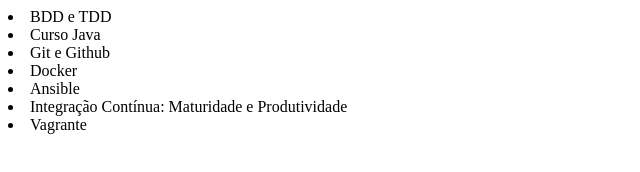
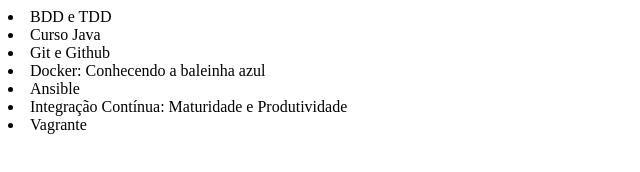
Before and after one commit to LuisHenriqueSa/lista-cursos-alura-versao2, a plain HTML site: page index.html in a window 1280 px wide. Shown: the whole page, without its empty margins (0-640 px from the left). Drawn offline with Linux system fonts and the light colour scheme.

Commit message:
Corrigindo o bug do docker

```diff
--- a/index.html
+++ b/index.html
@@ -11,7 +11,7 @@
         <li>BDD e TDD</li>
         <li>Curso Java</li>
         <li>Git e Github</li>
-        <li>Docker</li>
+        <li>Docker: Conhecendo a baleinha azul</li>
         <li>Ansible</li>
         <li>Integração Contínua: Maturidade e Produtividade</li>
         <li>Vagrante</li>
```
